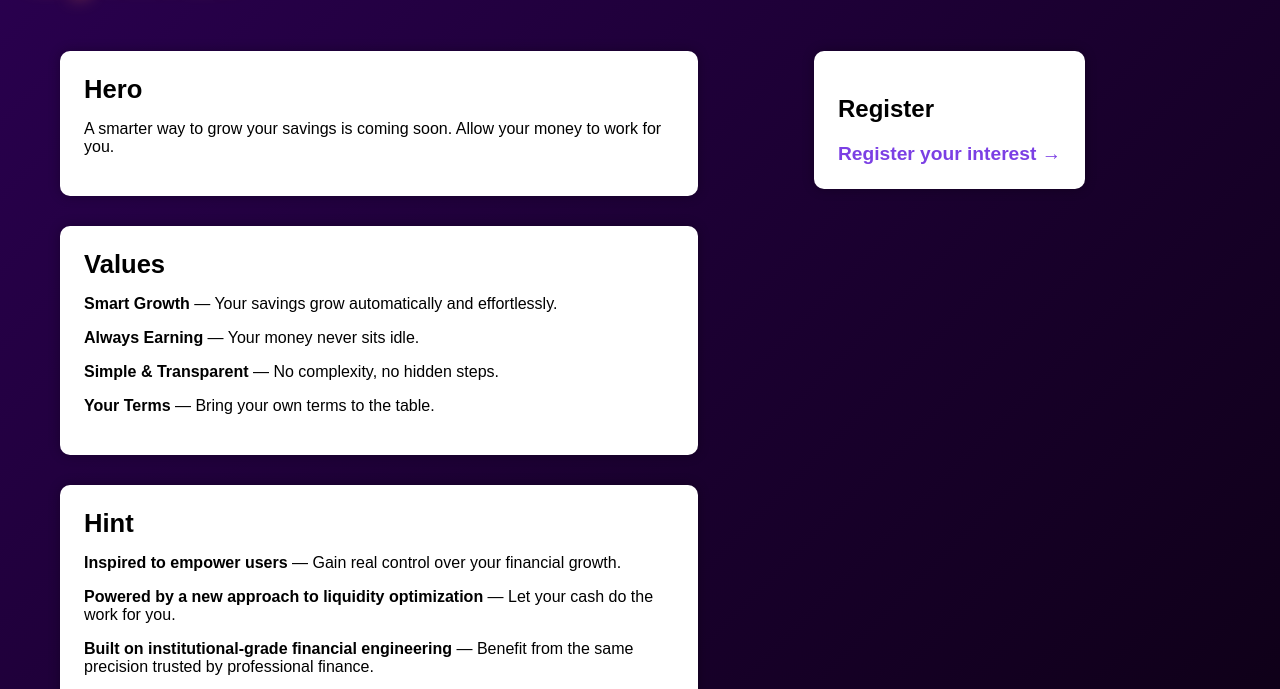
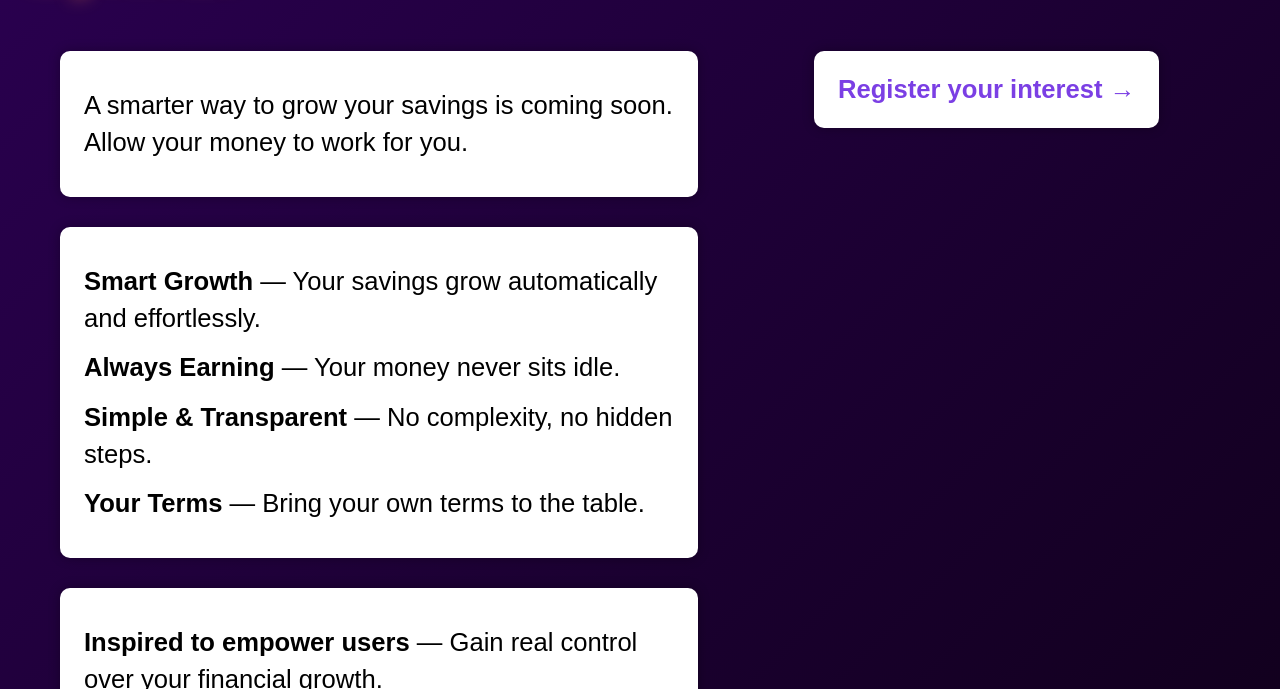
Before and after one commit to Wolfpack66/Zylkfar, a website: page preview-92jf3k1.html in a window 1280 px wide. Shown: the part 89-778 px from the top of the page. Drawn offline with Linux system fonts and the light colour scheme.

Commit message:
Increase font sizes and remove headings in HTML

```diff
--- a/preview-92jf3k1.html
+++ b/preview-92jf3k1.html
@@ -56,10 +56,11 @@
         box-shadow: 0 0 12px rgba(0,0,0,0.3);
       }
 
-      .block h2 {
-        margin-top: 0;
-        margin-bottom: 10px;
+      /* Larger text for all sentences */
+      .block p {
         font-size: 1.6rem;
+        line-height: 1.45;
+        margin: 12px 0;
       }
 
       /* Register block */
@@ -76,7 +77,7 @@
         color: #7b3fe4;
         font-weight: bold;
         text-decoration: none;
-        font-size: 1.2rem;
+        font-size: 1.6rem;
       }
 
       @keyframes fadeIn {
@@ -97,13 +98,11 @@
 
         <!-- HERO BLOCK -->
         <div class="block">
-          <h2>Hero</h2>
           <p>A smarter way to grow your savings is coming soon. Allow your money to work for you.</p>
         </div>
 
         <!-- VALUES BLOCK -->
         <div class="block">
-          <h2>Values</h2>
           <p><strong>Smart Growth</strong> — Your savings grow automatically and effortlessly.</p>
           <p><strong>Always Earning</strong> — Your money never sits idle.</p>
           <p><strong>Simple & Transparent</strong> — No complexity, no hidden steps.</p>
@@ -112,7 +111,6 @@
 
         <!-- HINT BLOCK -->
         <div class="block">
-          <h2>Hint</h2>
           <p><strong>Inspired to empower users</strong> — Gain real control over your financial growth.</p>
           <p><strong>Powered by a new approach to liquidity optimization</strong> — Let your cash do the work for you.</p>
           <p><strong>Built on institutional‑grade financial engineering</strong> — Benefit from the same precision trusted by professional finance.</p>
@@ -124,7 +122,6 @@
       <!-- RIGHT COLUMN -->
       <div class="right-column">
         <div class="register">
-          <h2>Register</h2>
           <a href="/contact.html">Register your interest →</a>
         </div>
       </div>
```
